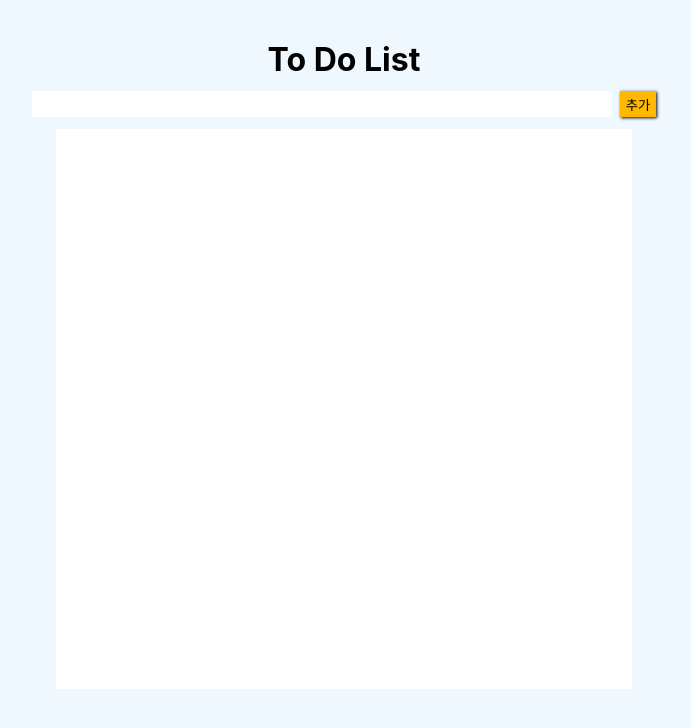
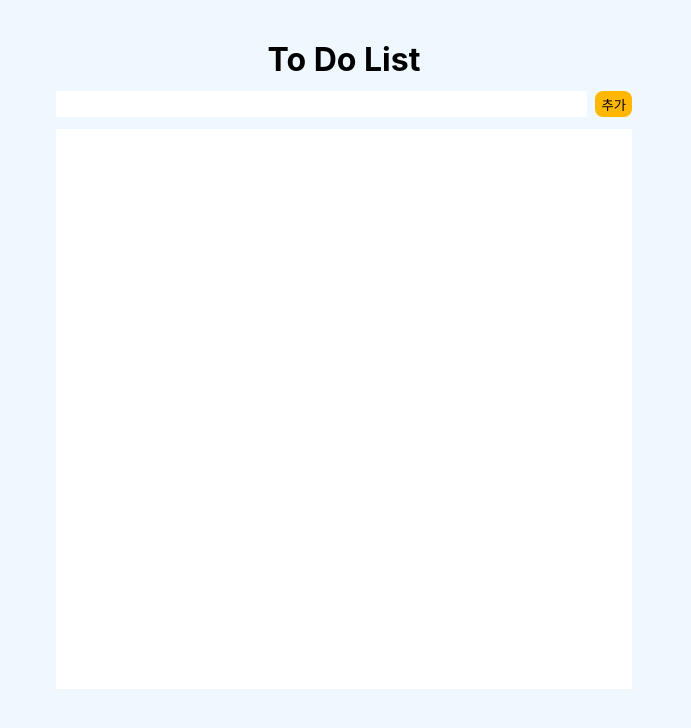
Before and after one commit to wlalsplus100/TodoListForRedux, a React (Create React App) app in the folder todolist/: page / in a window 1280 px wide. Shown: the top 728 px of the page, without its empty margins (296-987 px from the left). Built offline with nearby package versions, Linux system fonts and the light colour scheme.

Commit message:
💄✨:: input창 크기 변경, 입력된 내용 trim

```diff
--- a/todolist/src/components/AddContainer.tsx
+++ b/todolist/src/components/AddContainer.tsx
@@ -16,9 +16,18 @@ const AddContainer = () => {
 
   const handleClick = () => {
     console.log("눌림");
-    dispatch(addTodo(text));
-    if (todoInput.current) {
-      todoInput.current.value = "";
+    if (text.trim() !== "") {
+      dispatch(addTodo(text));
+      setText("");
+      if (todoInput.current) {
+        todoInput.current.value = "";
+      }
+    } else {
+      alert("내용을 입력해주세요!");
+      setText("");
+      if (todoInput.current) {
+        todoInput.current.value = "";
+      }
     }
   };
 
@@ -43,24 +52,27 @@ const AddContainer = () => {
 const Container = styled.div`
   display: flex;
   gap: 8px;
-`;
-
-const TodoInput = styled.input`
-  border: none;
-  outline: none;
   width: 400px;
-  height: 24px;
-  font-size: 16px;
 
   @media screen and (min-width: 1024px) {
     width: 45vw;
   }
 `;
 
+const TodoInput = styled.input`
+  border: none;
+  outline: none;
+  height: 24px;
+  font-size: 16px;
+  flex-grow: 1;
+`;
+
 const AddButton = styled.button`
   background-color: #ffb700;
   border: none;
-  box-shadow: 1px 1px 3px;
+  /* box-shadow: 1px 1px 3px; */
+  transition: all 1s;
+  border-radius: 8px;
   &:hover {
     cursor: pointer;
     background-color: cyan;
```
